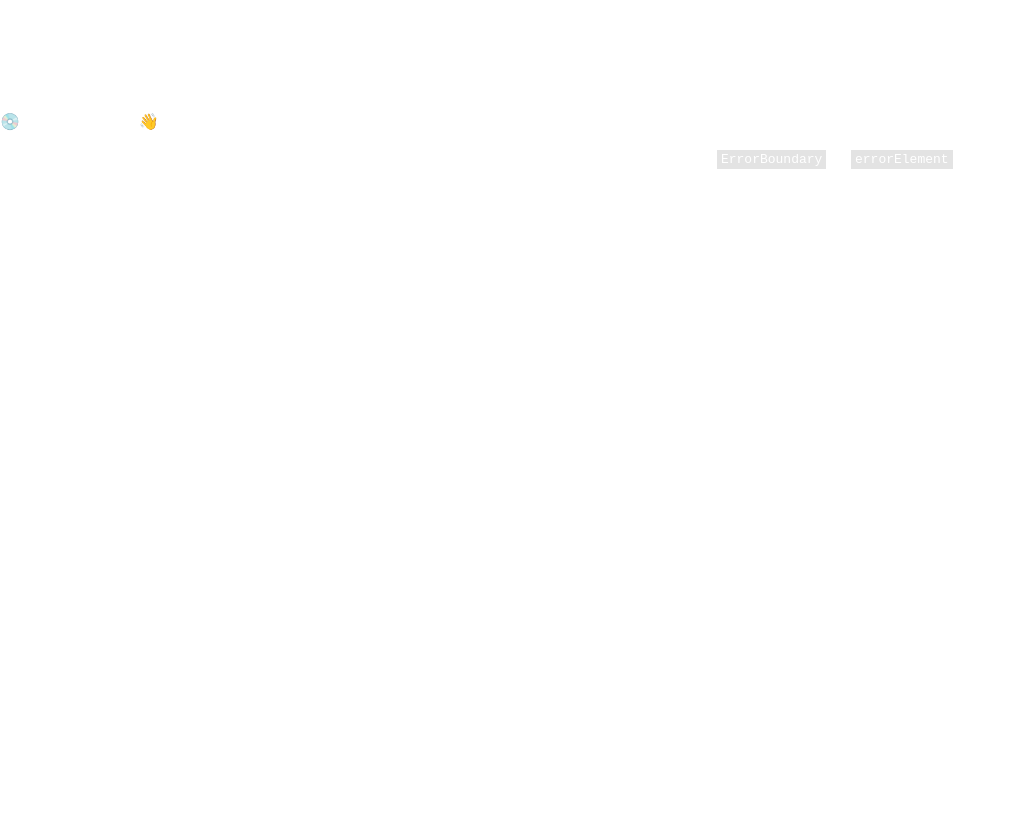
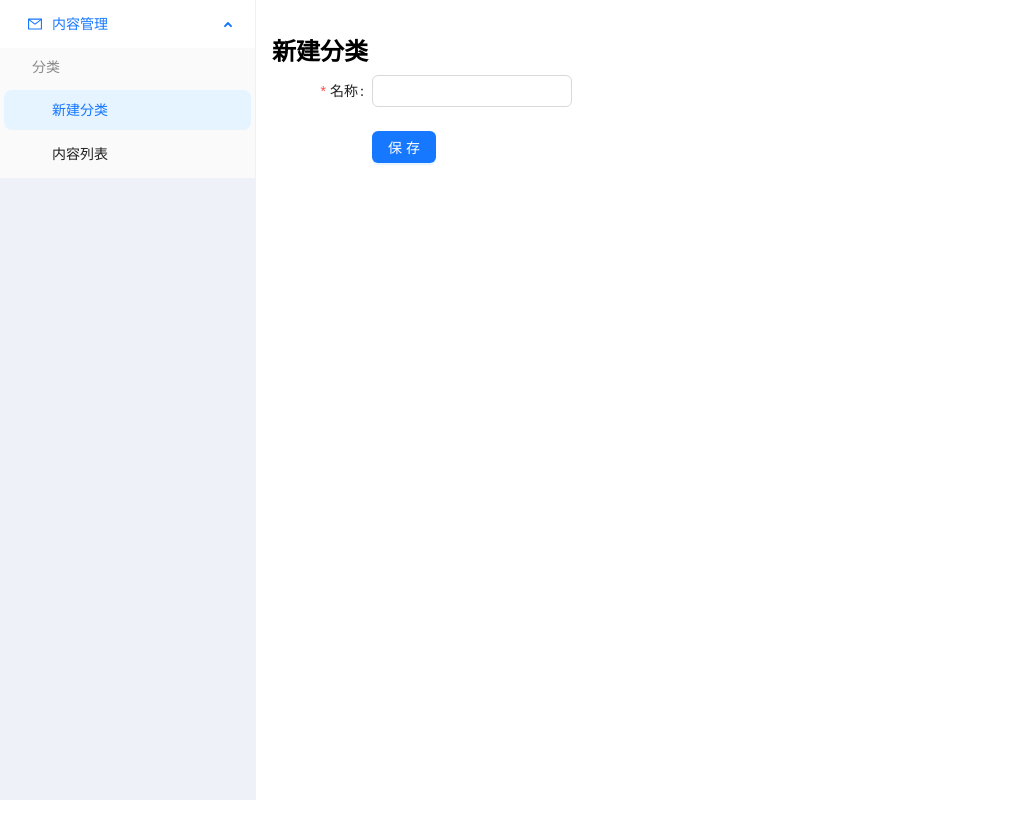
Before and after one commit to Milo-Shen/King-of-Glory-NodeJS, a React app in the folder admin/: page /#/categories/1 in a window 1280 px wide. Before the commit this address had no page. Shown: the top 838 px of the page, without its empty margins (0-1016 px from the left). Built offline with nearby package versions, Linux system fonts and the light colour scheme; the HTML template or start-up script is replaced by a standard one.

Commit message:
feat: add create category

```diff
--- a/admin/src/App.tsx
+++ b/admin/src/App.tsx
@@ -1,17 +1,19 @@
 // Import React Framework
 import React from 'react';
-import {
-  createHashRouter,
-  RouterProvider,
-  createRoutesFromElements,
-  Route,
-} from 'react-router-dom';
+import { createHashRouter, RouterProvider } from 'react-router-dom';
 
 // Import Pages
 import Home from './Pages/Home/Home.tsx';
 
-const router = createHashRouter(
-  createRoutesFromElements(<Route path="/" element={<Home />}></Route>),
-);
+const router = createHashRouter([
+  {
+    path: '/categories/:type',
+    element: <Home />,
+  },
+  {
+    path: '/',
+    element: <Home />,
+  },
+]);
 
 export default () => <RouterProvider router={router} />;
--- a/admin/src/Global.css
+++ b/admin/src/Global.css
@@ -1,3 +1,8 @@
+html {
+  font-size: 16px;
+  color: black;
+}
+
 html,
 body,
 #root {
@@ -6,30 +11,10 @@
 }
 
 #root {
+  display: flex;
 }
 
 body {
   margin: 0;
-  color: #fff;
   font-family: Inter, Avenir, Helvetica, Arial, sans-serif;
 }
-
-.content {
-  display: flex;
-  min-height: 100vh;
-  line-height: 1.1;
-  text-align: center;
-  flex-direction: column;
-  justify-content: center;
-}
-
-.content h1 {
-  font-size: 3.6rem;
-  font-weight: 700;
-}
-
-.content p {
-  font-size: 1.2rem;
-  font-weight: 400;
-  opacity: 0.5;
-}
--- /dev/null
+++ b/admin/src/Pages/Home/Components/CreateCategory/CreateCategory.module.css
@@ -0,0 +1,8 @@
+.label {
+  font-size: 1.5rem;
+  font-weight: bold;
+}
+
+.form {
+  margin-top: 0.5rem;
+}
--- a/admin/src/Pages/Home/Components/CreateCategory/CreateCategory.tsx
+++ b/admin/src/Pages/Home/Components/CreateCategory/CreateCategory.tsx
@@ -1,8 +1,56 @@
 // Import React Framework
 import React from 'react';
 
-const CreateCategory: React.FC = () => {
-  return 'CreateCategory';
+// Import Antd
+import type { FormProps } from 'antd';
+import { Button, Form, Input } from 'antd';
+
+// Import Style
+import style from './CreateCategory.module.css';
+
+type FieldType = {
+  username?: string;
+  password?: string;
+  remember?: string;
 };
 
+const onFinish: FormProps<FieldType>['onFinish'] = (values) => {
+  console.log('Success:', values);
+};
+
+const onFinishFailed: FormProps<FieldType>['onFinishFailed'] = (errorInfo) => {
+  console.log('Failed:', errorInfo);
+};
+
+const CreateCategory: React.FC = () => (
+  <>
+    <label className={style.label}>新建分类</label>
+    <Form
+      name="basic"
+      labelCol={{ span: 8 }}
+      wrapperCol={{ span: 16 }}
+      style={{ maxWidth: 300 }}
+      initialValues={{ remember: true }}
+      onFinish={onFinish}
+      onFinishFailed={onFinishFailed}
+      autoComplete="off"
+      className={style.form}
+    >
+      <Form.Item<FieldType>
+        label="名称"
+        name="username"
+        rules={[{ required: true, message: '名称不能为空!' }]}
+      >
+        <Input />
+      </Form.Item>
+
+      <Form.Item wrapperCol={{ offset: 8, span: 16 }}>
+        <Button type="primary" htmlType="submit">
+          保存
+        </Button>
+      </Form.Item>
+    </Form>
+  </>
+);
+
 export default CreateCategory;
--- a/admin/src/Pages/Home/Home.module.css
+++ b/admin/src/Pages/Home/Home.module.css
@@ -0,0 +1,11 @@
+.leftPanel {
+  width: 16rem;
+  height: 100%;
+  background-color: rgb(238, 241, 248);
+}
+
+.rightPanel {
+  flex: 1;
+  height: 100%;
+  padding: 2rem 1rem 1rem 1rem;
+}
--- a/admin/src/Pages/Home/Home.tsx
+++ b/admin/src/Pages/Home/Home.tsx
@@ -5,12 +5,16 @@
 import { Menu } from 'antd';
 import { MailOutlined } from '@ant-design/icons';
 
+// Import Components
+import CreateCategory from './Components/CreateCategory';
+
 // Export Types
 import type { MenuProps } from 'antd';
 
 type MenuItem = Required<MenuProps>['items'][number];
 
 // Import Styles
+import style from './Home.module.css';
 
 const items: MenuItem[] = [
   {
@@ -38,17 +42,19 @@
 
   return (
     <>
-      <div>
+      <div className={style.leftPanel}>
         <Menu
           onClick={onClick}
-          style={{ width: 256 }}
+          style={{ width: '100%' }}
           defaultSelectedKeys={['1']}
           defaultOpenKeys={['sub1']}
           mode="inline"
           items={items}
         />
       </div>
-      <div>right side panel</div>
+      <div className={style.rightPanel}>
+        <CreateCategory />
+      </div>
     </>
   );
 };
```
